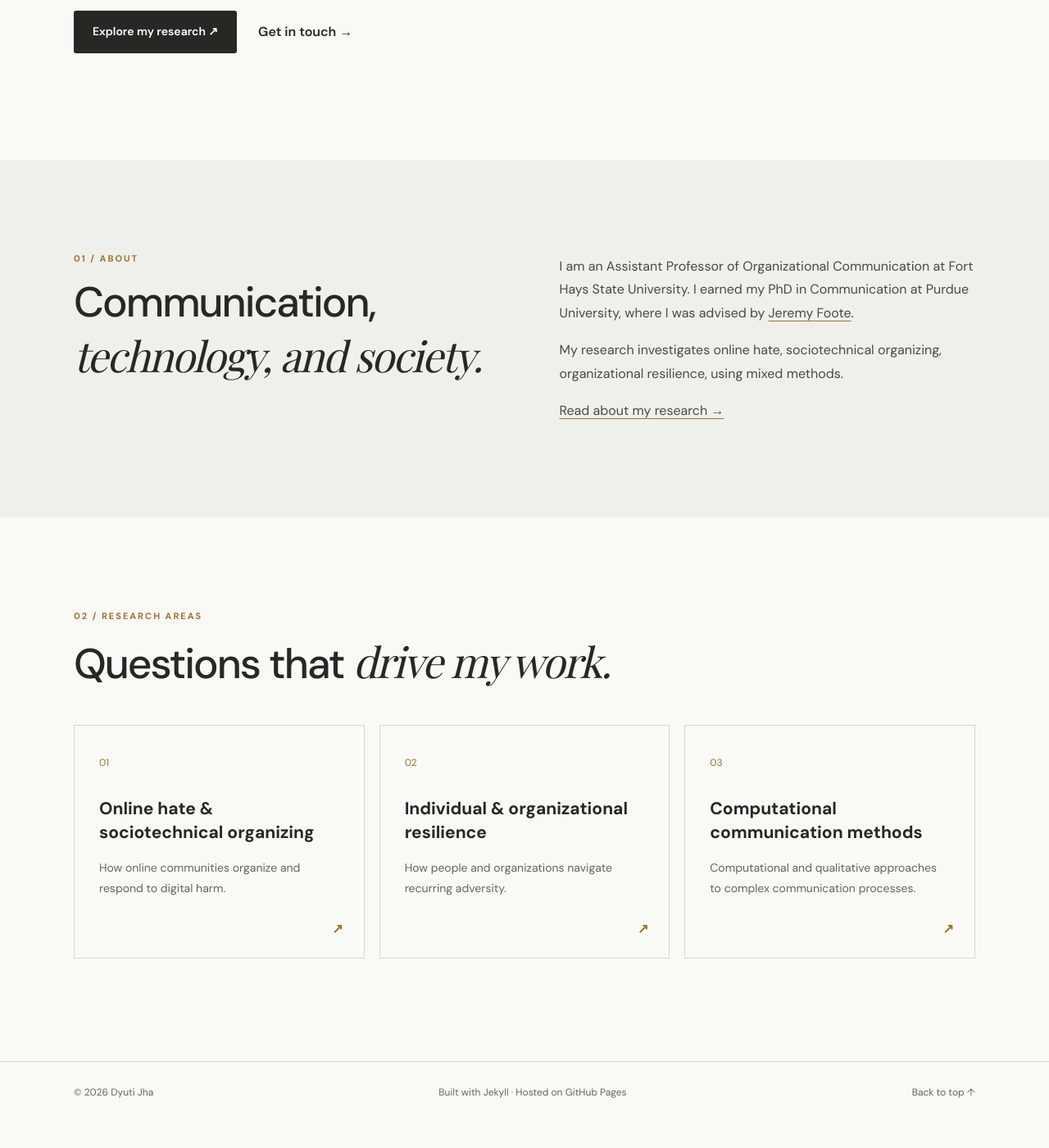
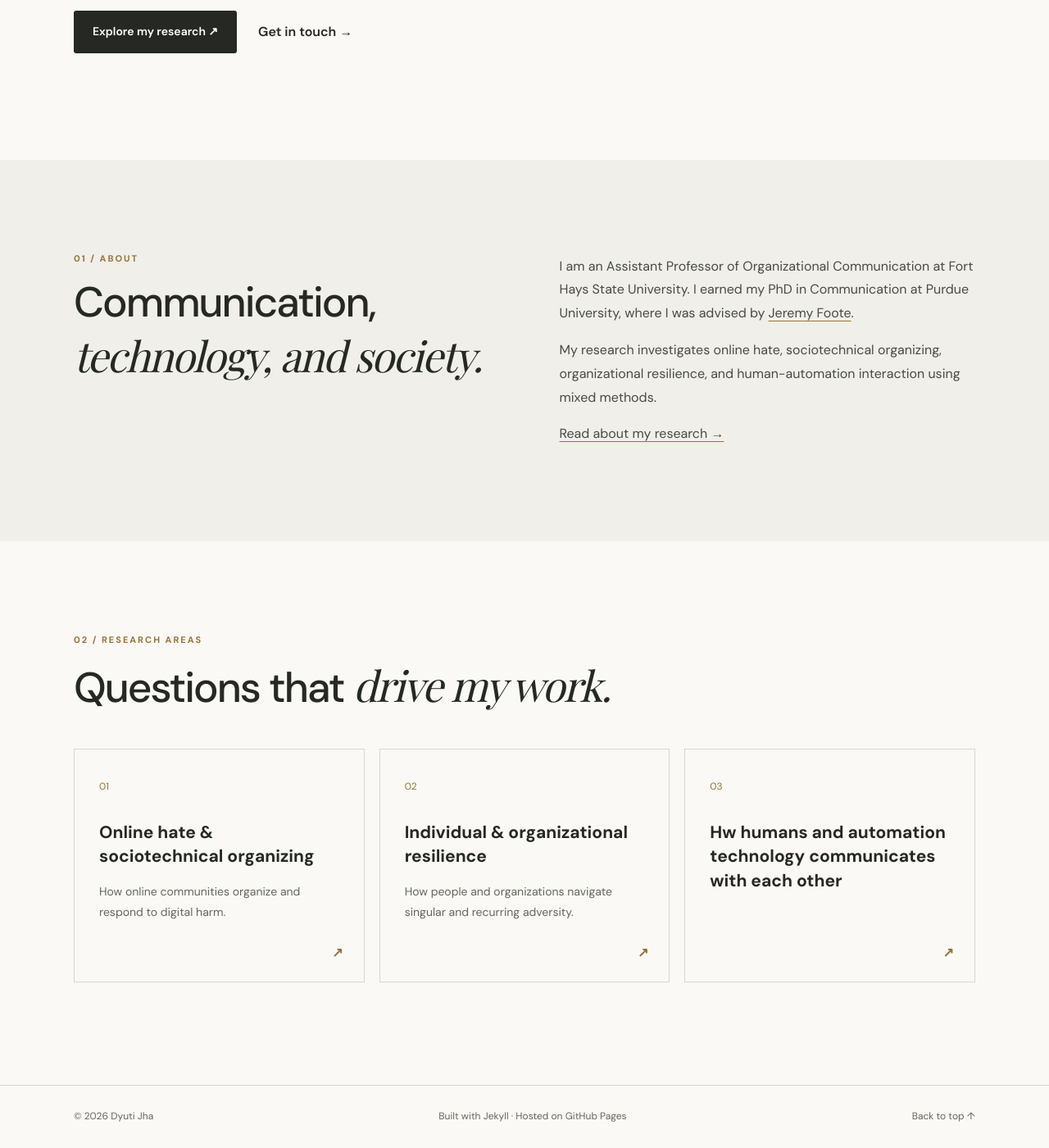
Before and after one commit to dyutij/dyutij.github.io, a Jekyll site: the page built from index.md, in a window 1280 px wide and 1400 px high, scrolled down 708 px. Shown: the whole window at 82% size. Built offline with Jekyll 4.4.1, drawn with Linux system fonts in a browser that asks for light colours; some web fonts are replaced; before the commit the page ends 2079 px from its top, so only the background shows below that.

Commit message:
Research description

```diff
--- a/index.md
+++ b/index.md
@@ -10,5 +10,5 @@ title: Home
 <p class="intro">I study how people organize, communicate, and respond to harm in digital environments—and how we can understand these processes through quantitative, computational, and qualitative research.</p>
 <div class="actions"><a class="button" href="{{ '/research/' | relative_url }}">Explore my research ↗</a><a class="quiet-link" href="{{ '/contact/' | relative_url }}">Get in touch →</a></div>
 </section>
-<section class="band"><div class="container two-col"><div><p class="eyebrow">01 / ABOUT</p><h2>Communication, <em>technology, and society.</em></h2></div><div class="prose"><p>I am an Assistant Professor of Organizational Communication at Fort Hays State University. I earned my PhD in Communication at Purdue University, where I was advised by <a href="https://jeremydfoote.com/">Jeremy Foote</a>.</p><p>My research investigates online hate, sociotechnical organizing, organizational resilience, using mixed methods.</p><p><a href="{{ '/research/' | relative_url }}">Read about my research →</a></p></div></div></section>
-<section class="container home-section"><p class="eyebrow">02 / RESEARCH AREAS</p><h2>Questions that <em>drive my work.</em></h2><div class="research-grid"><a class="research-card" href="{{ '/research/' | relative_url }}"><span>01</span><h3>Online hate & sociotechnical organizing</h3><p>How online communities organize and respond to digital harm.</p><b>↗</b></a><a class="research-card" href="{{ '/research/' | relative_url }}"><span>02</span><h3>Individual & organizational resilience</h3><p>How people and organizations navigate recurring adversity.</p><b>↗</b></a><a class="research-card" href="{{ '/research/' | relative_url }}"><span>03</span><h3>Computational communication methods</h3><p>Computational and qualitative approaches to complex communication processes.</p><b>↗</b></a></div></section>
+<section class="band"><div class="container two-col"><div><p class="eyebrow">01 / ABOUT</p><h2>Communication, <em>technology, and society.</em></h2></div><div class="prose"><p>I am an Assistant Professor of Organizational Communication at Fort Hays State University. I earned my PhD in Communication at Purdue University, where I was advised by <a href="https://jeremydfoote.com/">Jeremy Foote</a>.</p><p>My research investigates online hate, sociotechnical organizing, organizational resilience, and human-automation interaction using mixed methods.</p><p><a href="{{ '/research/' | relative_url }}">Read about my research →</a></p></div></div></section>
+<section class="container home-section"><p class="eyebrow">02 / RESEARCH AREAS</p><h2>Questions that <em>drive my work.</em></h2><div class="research-grid"><a class="research-card" href="{{ '/research/' | relative_url }}"><span>01</span><h3>Online hate & sociotechnical organizing</h3><p>How online communities organize and respond to digital harm.</p><b>↗</b></a><a class="research-card" href="{{ '/research/' | relative_url }}"><span>02</span><h3>Individual & organizational resilience</h3><p>How people and organizations navigate singular and recurring adversity.</p><b>↗</b></a><a class="research-card" href="{{ '/research/' | relative_url }}"><span>03</span><h3> Hw humans and automation technology communicates with each other</h3><p></p><b>↗</b></a></div></section>
```
